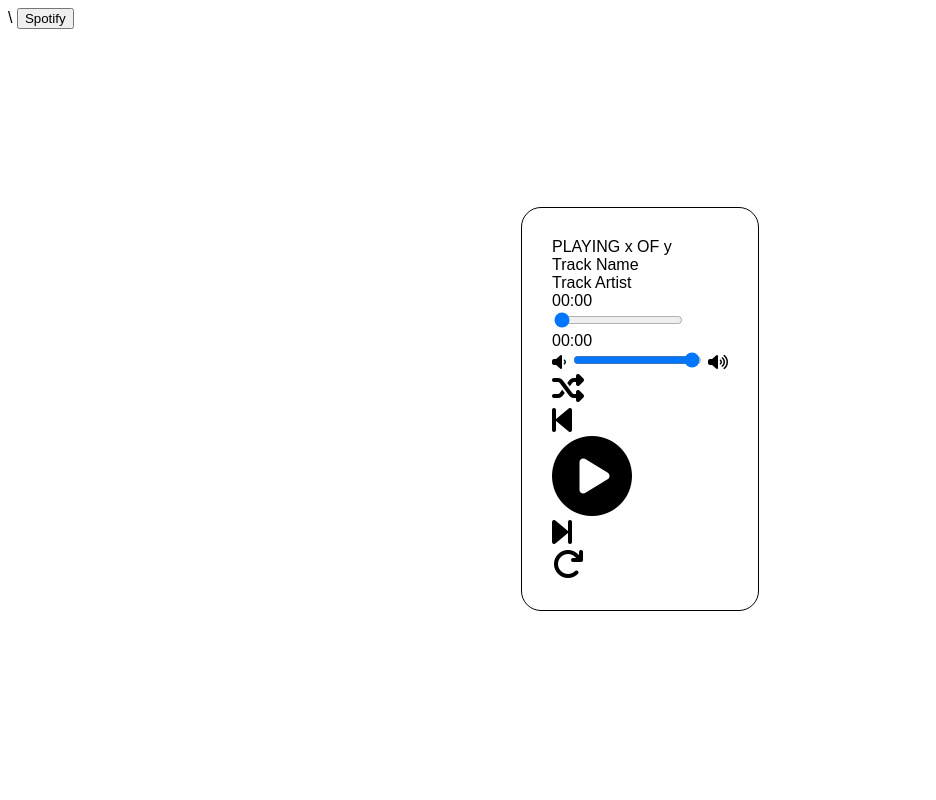
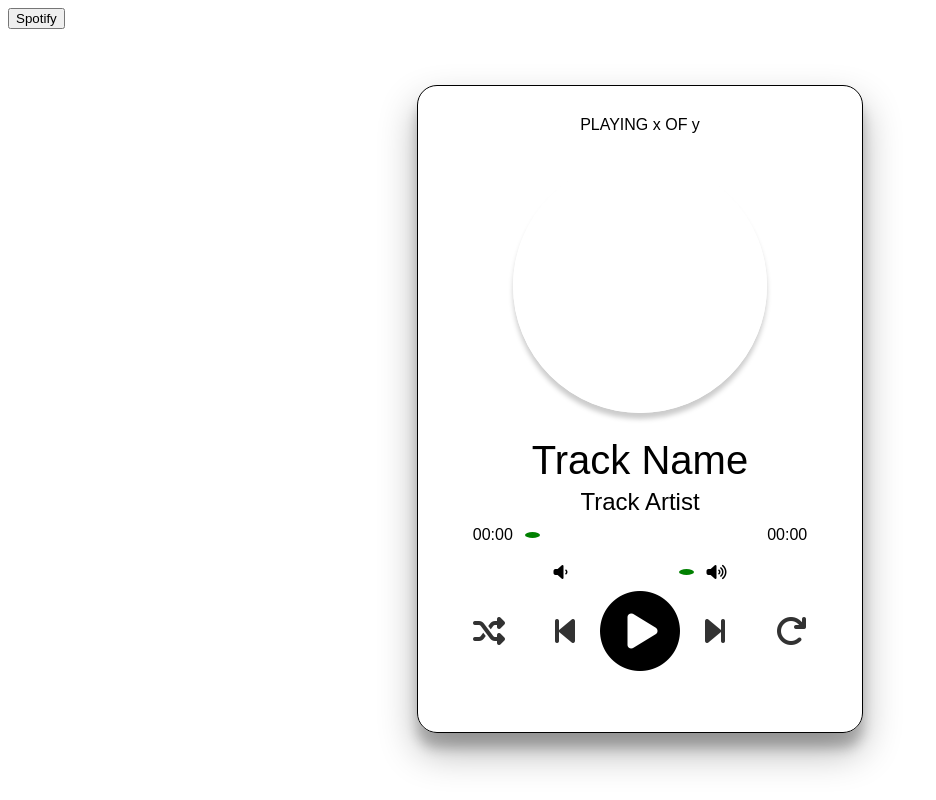
Before and after one commit to jelmourne/chromium-music-player, a website built with Vite: page main.html in a window 1280 px wide. Shown: the whole page, without its empty margins (0-936 px from the left). Built offline with nearby package versions, Linux system fonts and the light colour scheme; no server answers.

Commit message:
here is the code

```diff
--- a/main.html
+++ b/main.html
@@ -5,7 +5,7 @@
     <meta name="viewport" content="width=device-width, initial-scale=1.0" />
     <title>Document</title>
     <script type="module" src="script.js"></script>
-    \
+
     <link rel="stylesheet" href="style.css" />
     <link
       rel="stylesheet"
@@ -75,16 +75,6 @@
             <i class="fa fa-repeat fa-2x" title="repeat"></i>
           </div>
         </div>
-
-        <div id="wave">
-          <span class="stroke"></span>
-          <span class="stroke"></span>
-          <span class="stroke"></span>
-          <span class="stroke"></span>
-          <span class="stroke"></span>
-          <span class="stroke"></span>
-          <span class="stroke"></span>
-        </div>
       </div>
     </div>
 
--- a/style.css
+++ b/style.css
@@ -14,4 +14,132 @@ body {
   border: 1px solid;
   padding: 30px;
   border-radius: 20px;
+  box-shadow: rgba(0, 0, 0, 0.3) 0px 19px 38px,
+    rgba(0, 0, 0, 0.22) 0px 15px 12px;
 }
+
+.details {
+  display: flex;
+  align-items: center;
+  flex-direction: column;
+  justify-content: center;
+}
+
+.track-art {
+  margin: 25px;
+  height: 250px;
+  width: 250px;
+  border: 2px solid #fff;
+  background-size: cover;
+  background-position: center;
+  border-radius: 50%;
+  -moz-box-shadow: 0px 6px 5px #ccc;
+  -webkit-box-shadow: 0px 6px 5px #ccc;
+  box-shadow: 0px 6px 5px #ccc;
+  -moz-border-radius: 190px;
+  -webkit-border-radius: 190px;
+  border-radius: 190px;
+}
+
+.now-playing {
+  font-size: 1 rem;
+}
+
+.track-name {
+  font-size: 2.5rem;
+}
+
+.track-artist {
+  margin-top: 5px;
+  font-size: 1.5rem;
+}
+
+.buttons {
+  display: flex;
+  flex-direction: row;
+  align-items: center;
+  margin-bottom: 30px;
+}
+
+.active {
+  color: black;
+}
+
+.repeat-track,
+.random-track,
+.playhouse-track,
+.prev-track,
+.next-track {
+  padding: 25px;
+  opacity: 0.8;
+  transition: opacity 0.2s;
+}
+
+.repeat-track:hover,
+.random-track:hover,
+.playhouse-track:hover,
+.prev-track:hover,
+.next-track:hover {
+  opacity: 1;
+}
+
+.slider_container {
+  display: flex;
+  justify-content: center;
+  align-items: center;
+}
+
+.seek_slider,
+.volume_slider {
+  -webkit-appearence: none;
+  -moz-appearance: none;
+  appearance: none;
+  height: 5px;
+  -webkit-transition: 0.2s;
+  transition: opacity 0.2s;
+}
+
+.seek_slider::-webkit-slider-thumb,
+.volume_slider::-webkit-slider-thumb {
+  -webkit-appearance: none;
+  -moz-appearance: none;
+  appearance: none;
+  width: 15px;
+  background: white;
+  border: 3px solid green;
+  cursor: pointer;
+  border-radius: 100%;
+}
+
+.seek_slider:hover,
+.volume_slider:hover {
+  opacity: 1;
+}
+.seek_slider {
+  width: 60%;
+}
+.volume_slider {
+  width: 30%;
+}
+
+.current-time,
+.total-duration {
+  padding: 10px;
+}
+
+i.fa-volume-down,
+i.fa-volume-up {
+  padding: 10px;
+}
+
+i,
+i.fa-play-circle,
+i.fa-pause-circle,
+i.fa-step-forward,
+i.fa-step-backward {
+  cursor: pointer;
+}
+
+.randomActive {
+  color: black;
+}
```
